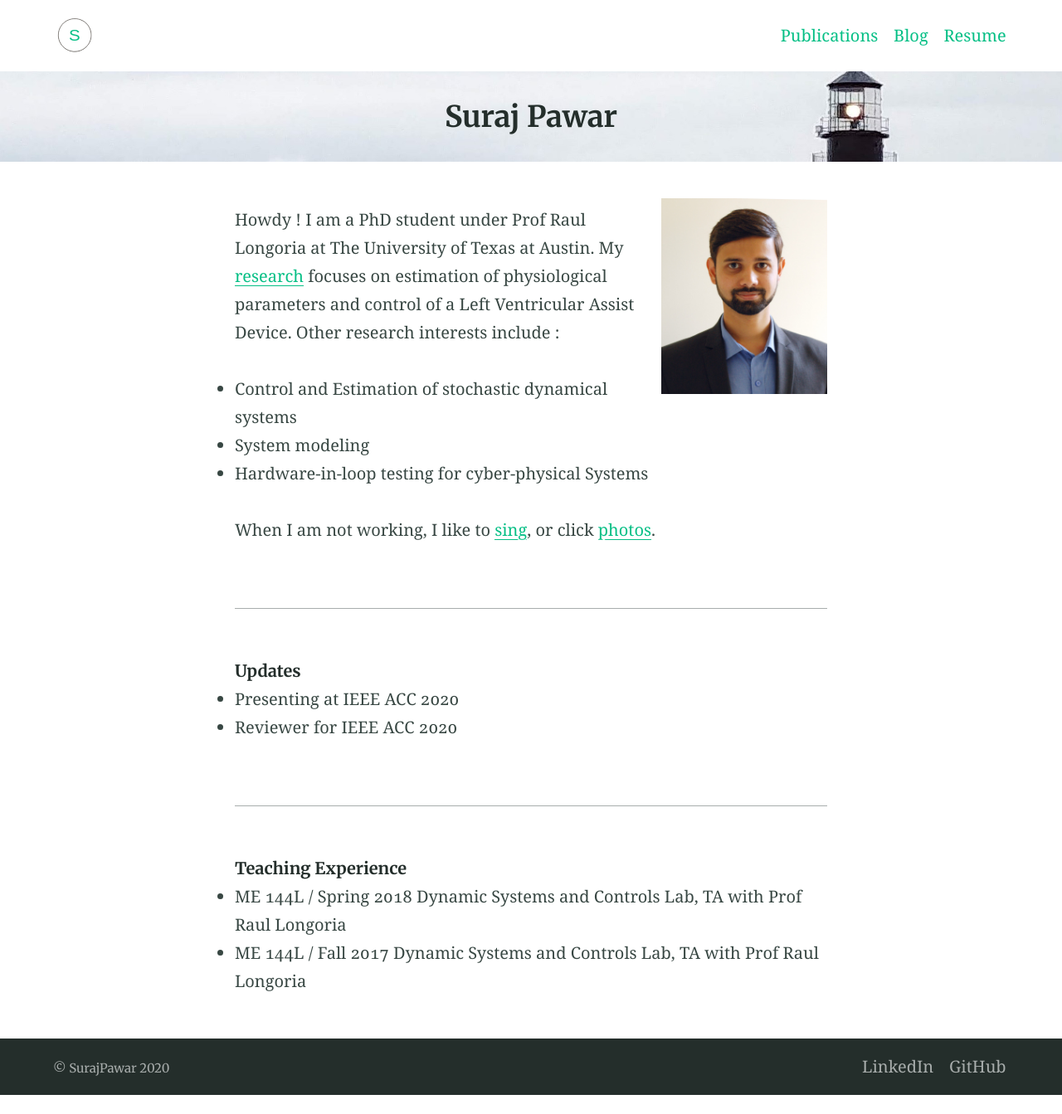
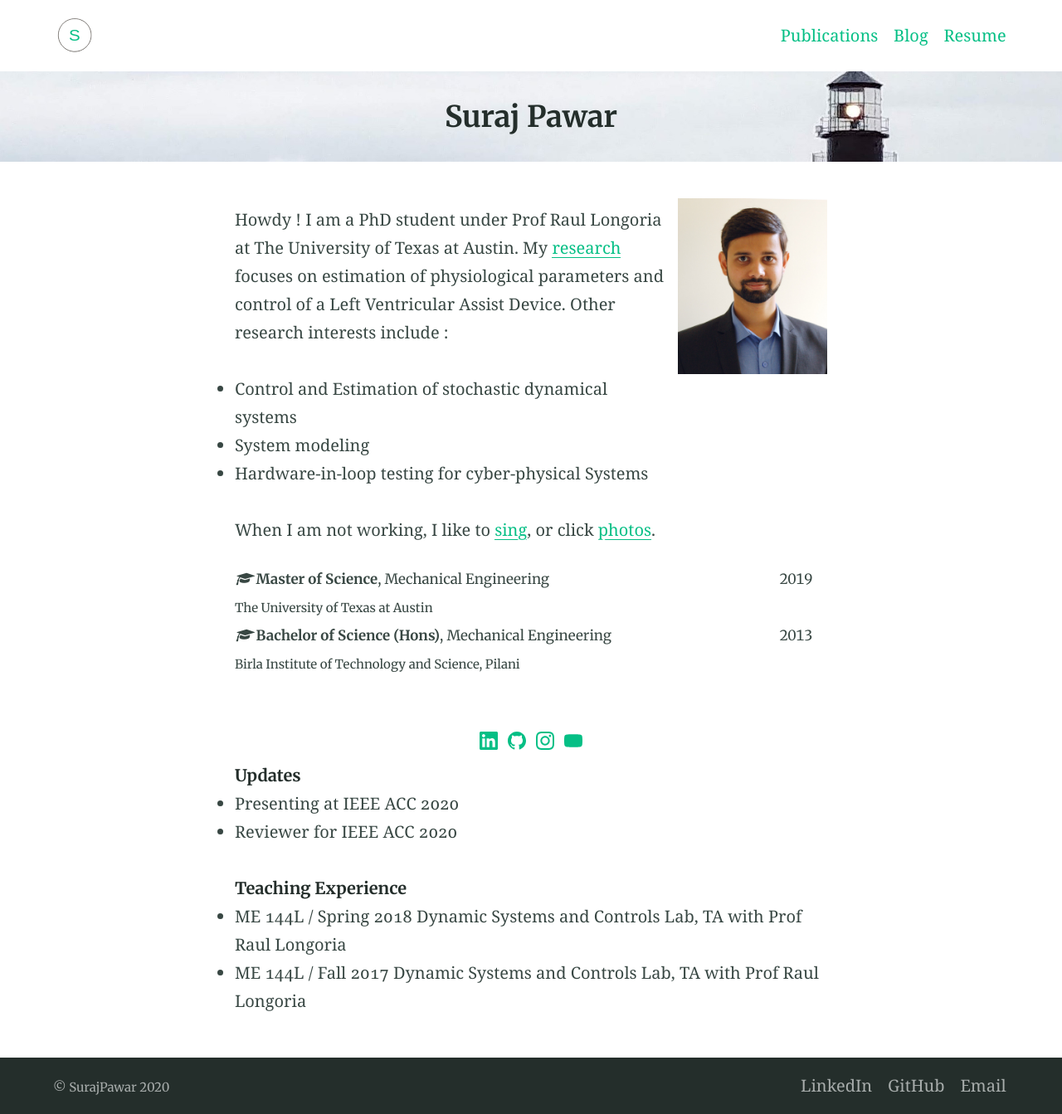
Before and after one commit to SurajRPawar/SurajRPawar.github.io, a Jekyll site: the page built from index.md, in a window 1280 px wide. Shown: the whole page at 83% size. Built offline with Jekyll 4.4.1, drawn with Linux system fonts in a browser that asks for light colours; nearby versions of some CDN libraries; before the commit the page ends 1320 px from its top, so only the background shows below that.

```diff
--- a/_config.yml
+++ b/_config.yml
@@ -123,11 +123,15 @@ navigation_footer:
   url: https://www.linkedin.com/in/surajpawar1/
 - title: GitHub
   url: https://github.com/SurajRPawar
+- title: Email
+  url: mailto:suraj.bpgc@gmail.com
 
 social_links: # Appears in sidebar. Set the urls then uncomment and comment out as desired
   #Twitter: https://twitter.com/MaggiKnight
-  LinkedIn: https://www.linkedin.com/in/surajpawar1
+  linkedIn: https://www.linkedin.com/in/surajpawar1
   GitHub: https://github.com/SuraRPawar
+  instagram: https://www.instagram.com/surajpawarclicks/
+  youtube: https://www.youtube.com/channel/UCYewUFOsCTZMeMXMcURmbag
   #link: https://darn.es
   #RSS: /feed.xml
 
--- a/_layouts/default.html
+++ b/_layouts/default.html
@@ -35,6 +35,10 @@
     {% if site.google_analytics %}{% include site-analytics.html %}{% endif %}
 
     {% include site-before-start.html %}
+
+    <!-- Font-awesome icons --->
+    <link href="//maxcdn.bootstrapcdn.com/font-awesome/4.2.0/css/font-awesome.min.css" rel="stylesheet">
+
   </head>
 
   <body class="layout-{{ page.layout }}{% if page.title %}  {{ page.title | slugify }}{% endif %}">
--- a/index.md
+++ b/index.md
@@ -6,21 +6,31 @@ feature_image: "/assets/pictures/Wall.jpg"
 excerpt: "PhD Student at The University of Texas at Austin"
 layout: page
 ---
-{% include figure.html image="/assets/pictures/Headshot.jpg"  position="right" width="200"%}
+{% include figure.html image="/assets/pictures/Headshot.jpg"  position="right" width="180"%}
+
 
 Howdy ! I am a PhD student under Prof Raul Longoria at The University of Texas at Austin. My [research](https://sites.utexas.edu/longoria/system-modeling-estimation-and-control-for-cardiovascular-systems-with-mechanical-circulatory-support/) focuses on estimation of physiological parameters and control of a Left Ventricular Assist Device. Other research interests include :
-  * Control and Estimation of stochastic dynamical systems
-  * System modeling
-  * Hardware-in-loop testing for cyber-physical Systems
+* Control and Estimation of stochastic dynamical systems
+* System modeling
+* Hardware-in-loop testing for cyber-physical Systems
 
 When I am not working, I like to [sing](https://www.youtube.com/channel/UCYewUFOsCTZMeMXMcURmbag), or click [photos](https://www.instagram.com/surajpawarclicks/).
 
-----
+|<i class='fa fa-graduation-cap'></i> __Master of Science__, Mechanical Engineering | 2019 |
+|<small> The University of Texas at Austin </small>| |
+|<i class='fa fa-graduation-cap'></i> __Bachelor of Science (Hons)__, Mechanical Engineering | 2013 |
+|<small> Birla Institute of Technology and Science, Pilani </small>| |
+
+<br>
+
+<div align="center"> {%include nav-social.html %} </div>
+
+
 ###### Updates
   * Presenting at IEEE ACC 2020
   * Reviewer for IEEE ACC 2020
 
-----
+
 ###### Teaching Experience
   * ME 144L / Spring 2018 Dynamic Systems and Controls Lab, TA with Prof Raul Longoria
   * ME 144L / Fall 2017 Dynamic Systems and Controls Lab, TA with Prof Raul Longoria
```
Also changed, not shown: _posts/2020-06-18-noise.md (added, +89 -0 lines), Gemfile (line endings or trailing spaces), _includes/site-header.html (line endings or trailing spaces), _sass/_settings.scss (line endings or trailing spaces), 3 other files.
